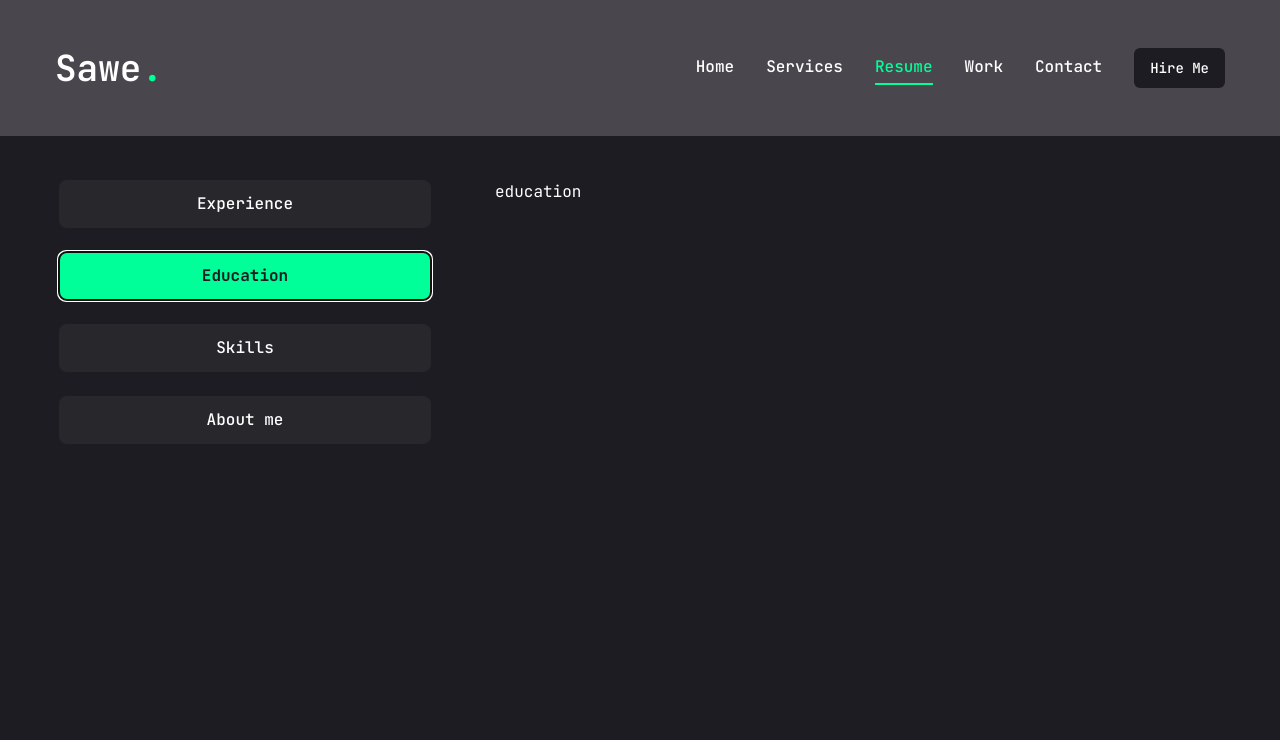
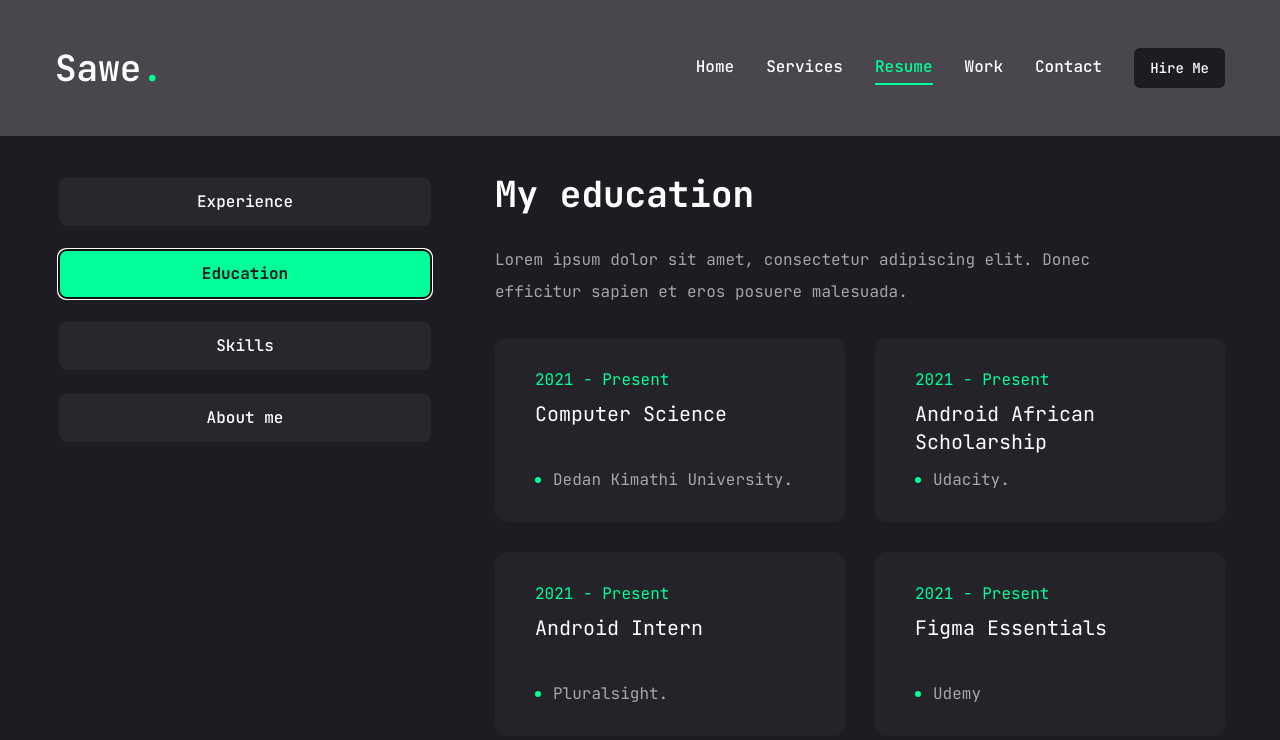
Before and after one commit to sawepeter/Onwonga-portifolio, a Next.js app: page /resume in a window 1280 px wide. Both pictures are taken after a click on the tab "Education". Shown: the top 740 px of the page. Built offline with nearby package versions, Linux system fonts and the light colour scheme.

Commit message:
resume section

```diff
--- a/app/resume/page.jsx
+++ b/app/resume/page.jsx
@@ -69,23 +69,23 @@
   "Lorem ipsum dolor sit amet, consectetur adipiscing elit. Donec efficitur sapien et eros posuere malesuada.",
   items: [
     {
-      institution: "Riverbank solutions Inc.",
+      institution: "Dedan Kimathi University.",
+      degree: "Computer Science",
+      duration: "2021 - Present",
+    },
+    {
+      institution: "Udacity.",
+      degree: "Android African Scholarship",
+      duration: "2021 - Present",
+    },
+    {
+      institution: "Pluralsight.",
       degree: "Android Intern",
       duration: "2021 - Present",
     },
     {
-      institution: "Riverbank solutions Inc.",
-      degree: "Android Intern",
-      duration: "2021 - Present",
-    },
-    {
-      institution: "Riverbank solutions Inc.",
-      degree: "Android Intern",
-      duration: "2021 - Present",
-    },
-    {
-      institution: "Riverbank solutions Inc.",
-      degree: "Android Intern",
+      institution: "Udemy",
+      degree: "Figma Essentials",
       duration: "2021 - Present",
     },
   ]
@@ -200,11 +200,64 @@
             </TabsContent>
              {/* education */}
              <TabsContent value="education" className="w-full">
-              education
+             <div className="flex flex-col gap-[30px] text-center xl:text-left">
+                <h3 className="text-4xl font-bold">{education.title}</h3>
+                <p className="max-w-[600px] text-white/60 mx-auto xl:mx-0">
+                  {education.description}
+                </p>
+                <ScrollArea className="h-[400px]">
+                  <ul className="grid grid-cols-1 lg:grid-cols-2 gap-[30px]">
+                    {education.items.map((item, index) => {
+                      return (
+                        <li key={index} className="bg-[#232329] h-[184px] py-6 px-10 rounded-xl flex flex-col justify-center items-center lg:items-start gap-1"
+                        >
+                          <span className="text-accent">{item.duration}</span>
+                          <h3 className="text-xl max-w-[260px] min-h-[60px] text-center lg:text-left">
+                            {item.degree}
+                          </h3>
+                          <div className="flex items-center gap-3">
+                            {/* dot */}
+                            <span className="w-[6px] h-[6px] rounded-full bg-accent"></span>
+                            <p className="text-white/60">{item.institution}</p>
+                          </div>
+                        </li>
+                      );
+                    })}
+                  </ul>
+                </ScrollArea>
+              </div>
             </TabsContent>
              {/* skills */}
-             <TabsContent value="skills" className="w-full">
-              skills
+             <TabsContent value="skills" className="w-full h-full">
+              <div className="flex flex-col gap-[30px]">
+                <div className="flex flex-col gap-[30px] text-center xl:text-left">
+                  <h3 className="text-4xl font-bold">{skills.title}</h3>
+                  <p className="max-w-[600px] text-white/60 mx-auto xl:mx-0">
+                    {skills.description}
+                  </p>
+                </div>
+                <ul className="grid grid-cols-2 sm:grid-cols-3 md:grid-cols-4 xl:gap-[30px]">
+                  {skills.skillList.map((skill, index) => {
+                    return (
+                    <li key={index}>
+                      <TooltipProvider delayDuration={100}>
+                        <Tooltip>
+                          <TooltipTrigger>
+                            <div className="text-6xl group-hover:text-accent
+                            transition-all duration-300">
+                              {skill.icon}
+                            </div>
+                          </TooltipTrigger>
+                          <TooltipContent>
+                            <p>{skill.name}</p>
+                          </TooltipContent>
+                        </Tooltip>
+                      </TooltipProvider>
+                    </li>
+                    );
+                  })}
+                </ul>
+              </div>
             </TabsContent>
              {/* about */}
              <TabsContent value="about" className="w-full">
--- a/components/ui/scroll-area.jsx
+++ b/components/ui/scroll-area.jsx
@@ -32,7 +32,7 @@
       className
     )}
     {...props}>
-    <ScrollAreaPrimitive.ScrollAreaThumb className="relative flex-1 rounded-full bg-slate-200 dark:bg-slate-800" />
+    <ScrollAreaPrimitive.ScrollAreaThumb className="relative flex-1 rounded-full bg-accent dark:bg-slate-800" />
   </ScrollAreaPrimitive.ScrollAreaScrollbar>
 ))
 ScrollBar.displayName = ScrollAreaPrimitive.ScrollAreaScrollbar.displayName
--- a/package.json
+++ b/package.json
@@ -18,6 +18,7 @@
     "again": "^0.0.1",
     "class-variance-authority": "^0.7.0",
     "clsx": "^2.1.1",
+    "framer-motion": "^11.2.11",
     "lucide-react": "^0.387.0",
     "next": "14.2.3",
     "next-images": "^1.8.5",
```
Also changed, not shown: 1 other file (tests, documents, lock files or other folders).
